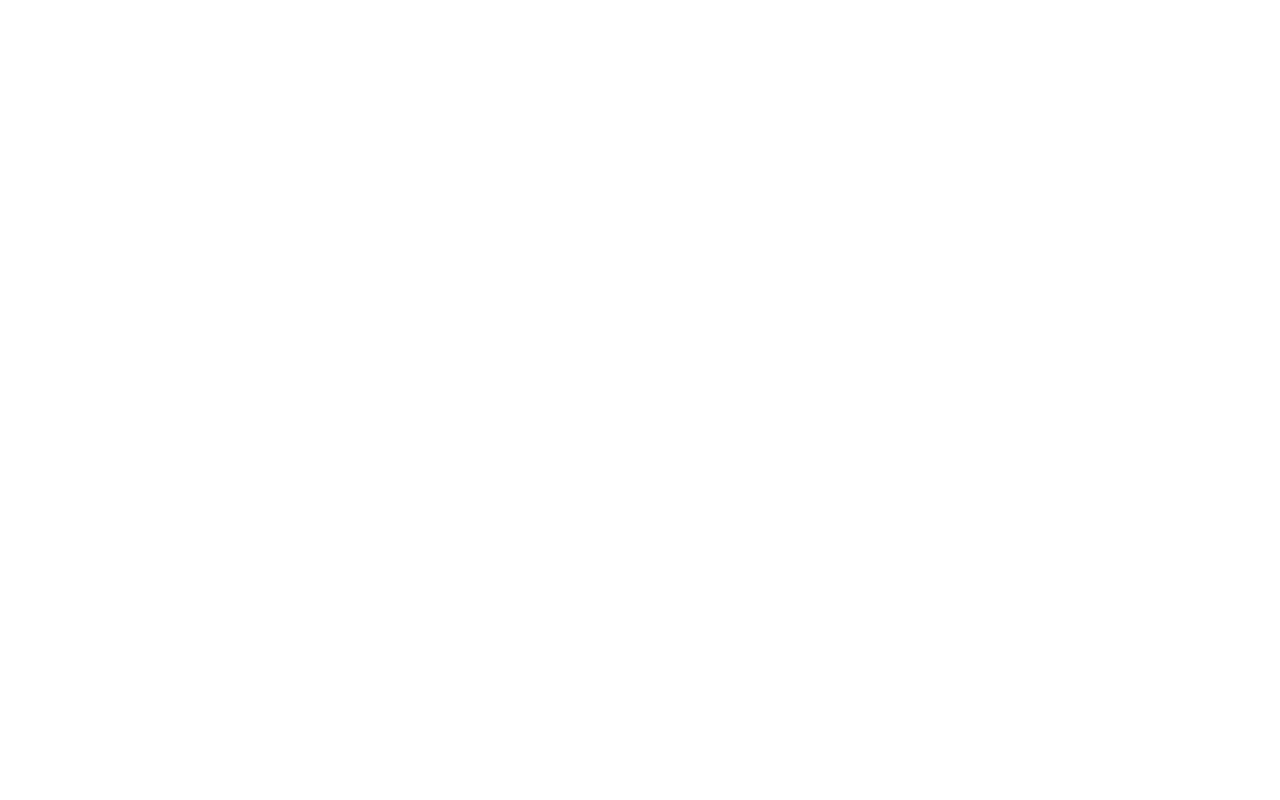
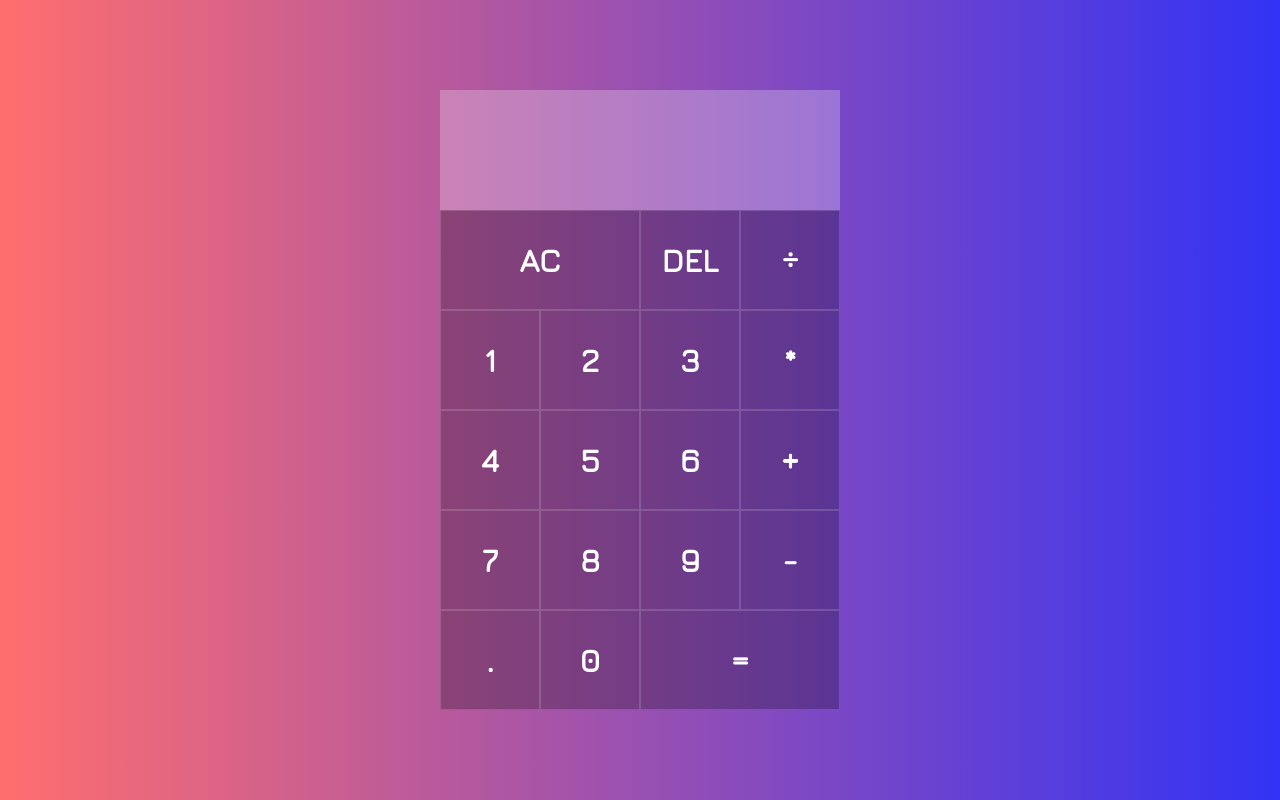
Before and after one commit to abyebin/Calculator, a plain HTML site: page index.html in a window 1280 px wide. Drawn offline with nearby package versions, Linux system fonts and the light colour scheme.

Commit message:
html and css complete

```diff
--- a/index.html
+++ b/index.html
@@ -5,9 +5,38 @@
     <meta http-equiv="X-UA-Compatible" content="IE=edge">
     <meta name="viewport" content="width=device-width, initial-scale=1.0">
     <title>Calculator</title>
+    <link rel="stylesheet" href="styles.css">
 </head>
-<link rel="stylesheet" href="styles.css">
+
 <body>
+
+    <div class="calculator-grid">
+        <div class="output">
+            <div data-previous-operand class="previous-operand"></div>
+            <div data-current -operand class="current-operand"></div>
+        </div>
+        <button data-all-clear class="span-two">AC</button>
+        <button data-delete>DEL</button>
+        <button data-operation>÷</button>
+        <button data-number>1</button>
+        <button data-number>2</button>
+        <button data-number>3</button>
+        <button data-operation>*</button>
+        <button data-number>4</button>
+        <button data-number>5</button>
+        <button data-number>6</button>
+        <button data-operation>+</button>
+        <button data-number>7</button>
+        <button data-number>8</button>
+        <button data-number>9</button>
+        <button data-operation>-</button>
+        <button data-number>.</button>
+        <button data-number>0</button>
+        <button class="span-two">=</button>
+
+    </div>
+
+
 
 
 
--- a/styles.css
+++ b/styles.css
@@ -0,0 +1,62 @@
+@import url('https://fonts.googleapis.com/css2?family=Jura:wght@500&display=swap');
+
+*, *::before,::after{
+    box-sizing: border-box;
+    font-family: 'Jura', sans-serif;
+    font-weight: normal;
+}
+
+body{
+    padding: 0;
+    margin: 0;
+    background: linear-gradient(to right, rgb(255, 110, 110),rgb(50, 50, 245));
+}
+
+.calculator-grid{
+    display: grid;
+    justify-content: center;
+    align-content: center;
+    min-height: 100vh;
+    grid-template-columns: repeat(4,100px);
+    grid-template-rows: minmax(120px, auto)repeat(5,100px);
+}
+
+.calculator-grid > button {
+    cursor: pointer;
+    color: white;
+    font-size: 2rem;
+    font-weight: bold;
+    border: 1px solid rgba(255, 255, 255, 0.15);
+    outline: none;
+    background-color: rgb(0, 0, 0, .25);
+}
+
+.calculator-grid > button:hover{
+    background-color: rgba(0, 0, 0, 0.15);
+}
+.span-two{
+    grid-column: span 2;
+}
+
+.output {
+    grid-column: 1/-1;
+    background-color: rgba(255, 255, 255, 0.25);
+    display: flex;
+    align-items: flex-end;
+    justify-content: space-around;
+    flex-direction: column;
+    padding: 15px;
+    word-wrap: break-word;
+    word-break: break-all;
+}
+
+.output .previous-operand {
+    color: rgba(0, 0, 0);
+    font-size: 1.5rem;
+    font-weight: bolder;
+}
+.output .current-operand {
+    color: rgba(0, 0, 0);
+    font-size: 2.5rem;
+    font-weight: bolder;
+}
```
